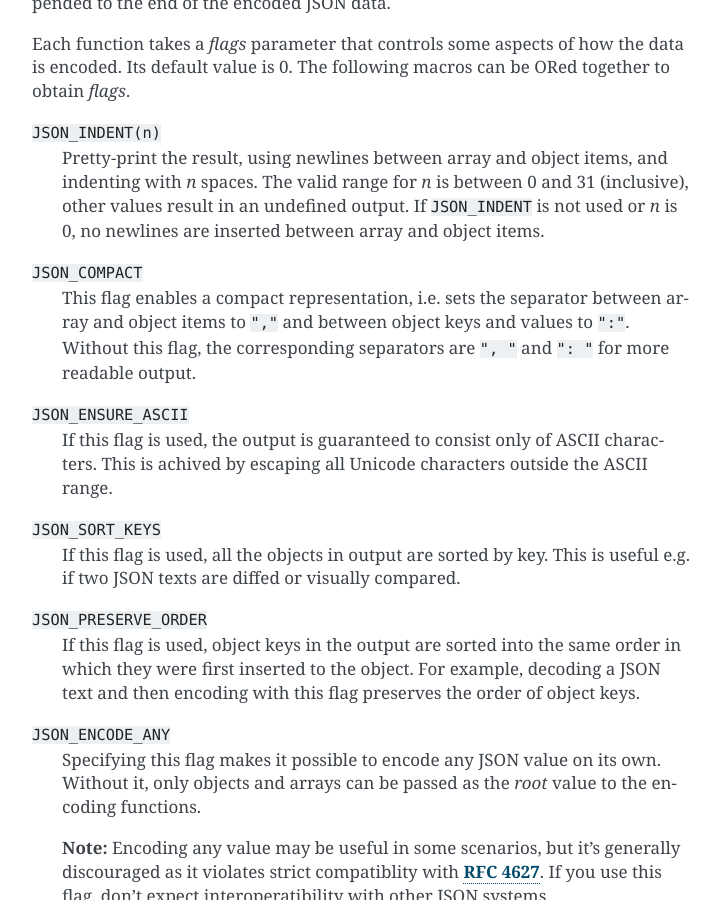
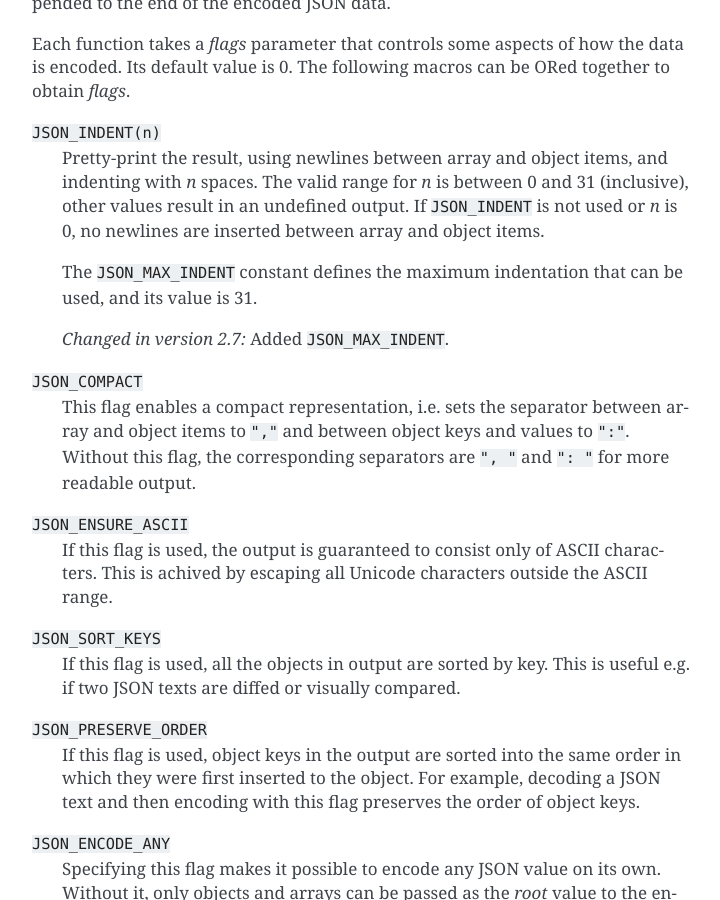
Before and after one commit to akheron/jansson, a Sphinx documentation site: the page built from doc/apiref.rst, in a window 1280 px wide and 900 px high, scrolled down 16933 px. Shown: the whole window, without its empty margins (388-1108 px from the left). Built offline with Sphinx 7.4.7, drawn with Linux system fonts in a browser that asks for light colours.

Commit message:
Define JSON_MAX_INDENT
Fixes #191.

```diff
--- a/doc/apiref.rst
+++ b/doc/apiref.rst
@@ -866,6 +866,12 @@ can be ORed together to obtain *flags*.
    output. If ``JSON_INDENT`` is not used or *n* is 0, no newlines are
    inserted between array and object items.
 
+   The ``JSON_MAX_INDENT`` constant defines the maximum indentation
+   that can be used, and its value is 31.
+
+   .. versionchanged:: 2.7
+      Added ``JSON_MAX_INDENT``.
+
 ``JSON_COMPACT``
    This flag enables a compact representation, i.e. sets the separator
    between array and object items to ``","`` and between object keys
```
Also changed, not shown: 1 other file.
